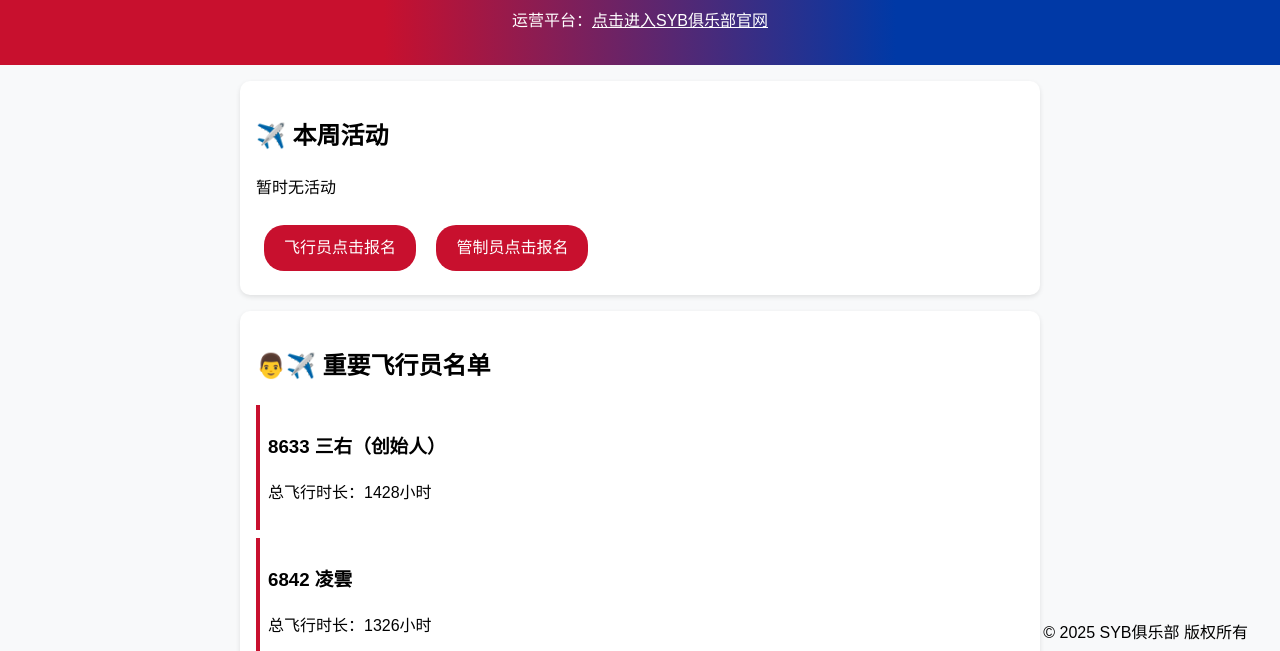
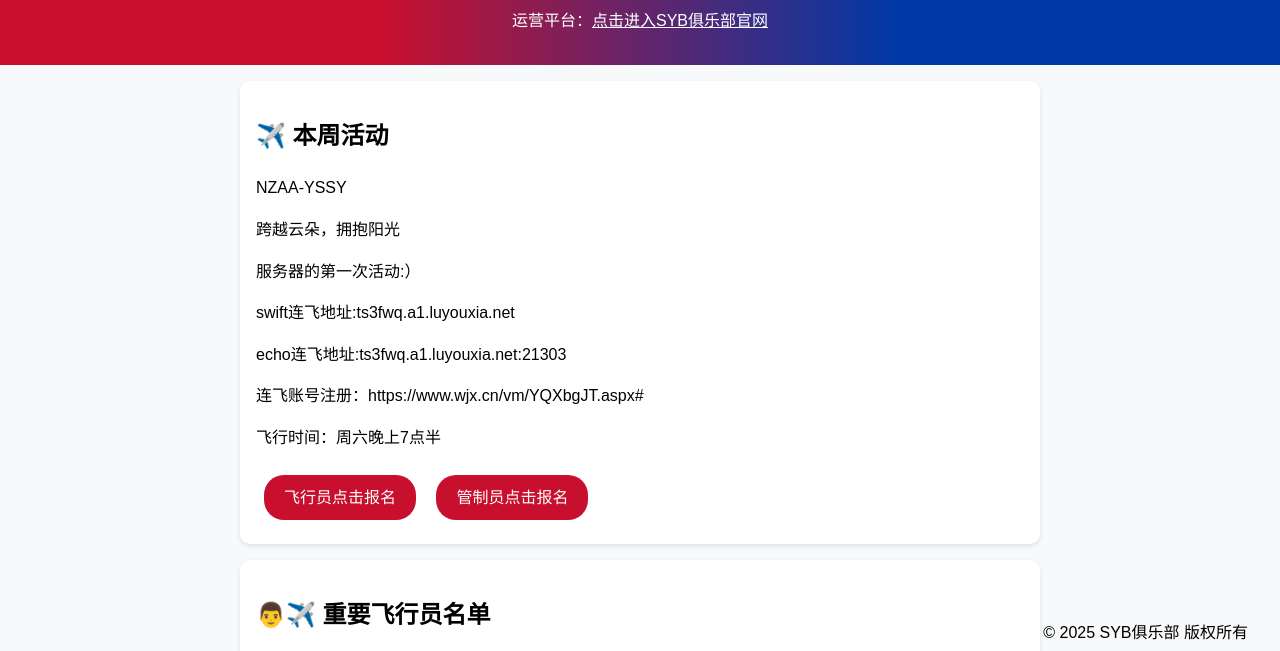
Before and after one commit to SANYOU-hash/lingyun-SYBJIESHAO123, a plain HTML site: page index.html in a window 1280 px wide. Shown: the part 138-789 px from the top of the page. Drawn offline with Linux system fonts and the light colour scheme.

Commit message:
Update index.html

```diff
--- a/index.html
+++ b/index.html
@@ -81,7 +81,13 @@
     <div class="container">
         <div class="card">
             <h2>✈️ 本周活动</h2>
-            <p>暂时无活动</p>
+            <p>NZAA-YSSY</p>
+            <p>跨越云朵，拥抱阳光</p>
+            <p>服务器的第一次活动:）</p>
+            <p>swift连飞地址:ts3fwq.a1.luyouxia.net</p>
+            <p>echo连飞地址:ts3fwq.a1.luyouxia.net:21303</p>
+            <p>连飞账号注册：https://www.wjx.cn/vm/YQXbgJT.aspx#</p>
+            <p>飞行时间：周六晚上7点半</p>
             <a href="https://www.wjx.cn/vm/h4j957b.aspx# " class="join-btn" target="_blank">飞行员点击报名</a>
             <a href="https://www.wjx.cn/vm/Qw7X2wI.aspx# " class="join-btn" target="_blank">管制员点击报名</a>
         </div>
```
